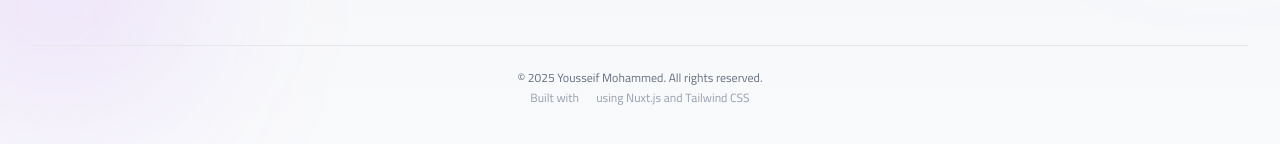
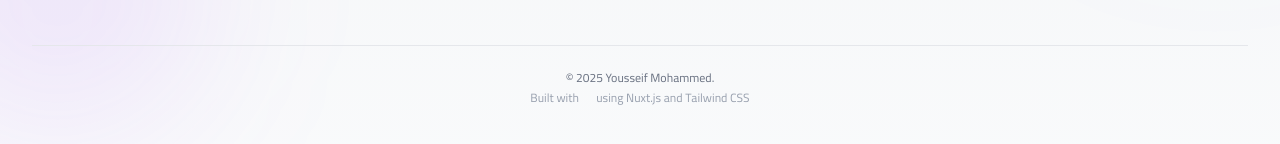
Before and after one commit to usif-x/portofolio, a Nuxt app: page / in a window 1280 px wide. Shown: the part 1144-1288 px from the top of the page. Built offline with nearby package versions, Linux system fonts and the light colour scheme; some icons are missing.

Commit message:
edit footer

```diff
--- a/components/footer.vue
+++ b/components/footer.vue
@@ -65,7 +65,7 @@
       <!-- Copyright -->
       <div class="text-center pt-6 border-t border-gray-200 dark:border-gray-800 transition-colors duration-300">
         <p class="font-cairo text-xs text-gray-500 dark:text-gray-500 transition-colors duration-300">
-          &copy; {{ new Date().getFullYear() }} Yousseif Mohammed. All rights reserved.
+          &copy; {{ new Date().getFullYear() }} Yousseif Mohammed.
         </p>
         <p class="font-cairo text-xs text-gray-400 dark:text-gray-600 mt-1 transition-colors duration-300">
           Built with <Icon icon="mdi:heart" class="inline-block h-3 w-3 text-red-500" /> using Nuxt.js and Tailwind CSS
```
